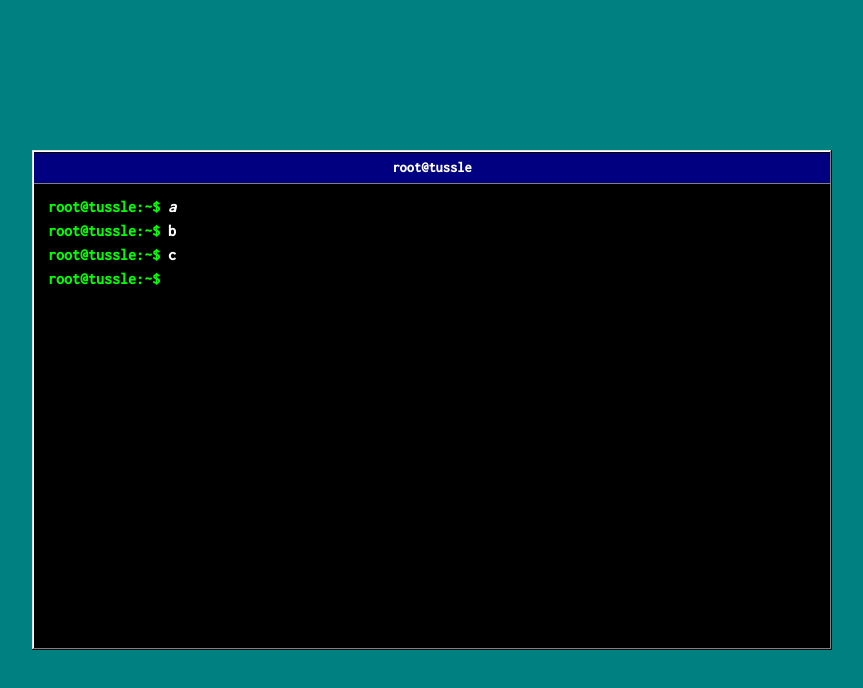
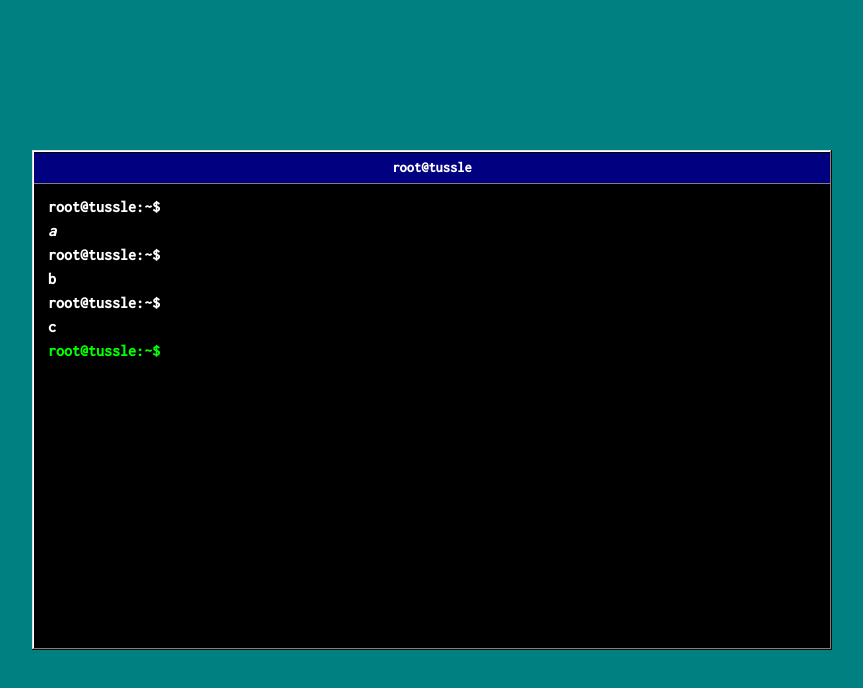
Before and after one commit to andreiracasan/tussle, a React (Create React App) app: page / in a window 1280 px wide. Shown: the top 688 px of the page, without its empty margins (208-1071 px from the left). Built offline with nearby package versions, Linux system fonts and the light colour scheme.

Commit message:
fix scroll, div inside p, padding and remove !important

```diff
--- a/src/components/Terminal/terminal.scss
+++ b/src/components/Terminal/terminal.scss
@@ -27,11 +27,11 @@
   & .terminal__view {
     padding: 0.5rem 1rem;
     color: #fff;
-    overflow: hidden;
+    overflow: auto;
     -webkit-user-select: none; /* Safari */
     -ms-user-select: none; /* IE 10 and IE 11 */
     user-select: none; /* Standard syntax */
-    & p {
+    & div {
       display: flex;
 
       & span {
@@ -42,13 +42,14 @@
     }
 
     & .terminal__bottom {
-      padding-bottom: 100px;
+      padding: 0 0 2.5rem 0;
+
       & span {
         color: #0f0;
       }
 
       & .terminal__input {
-        cursor: default!important;
+        cursor: default;
         all: unset;
         color: white;
       }
```
